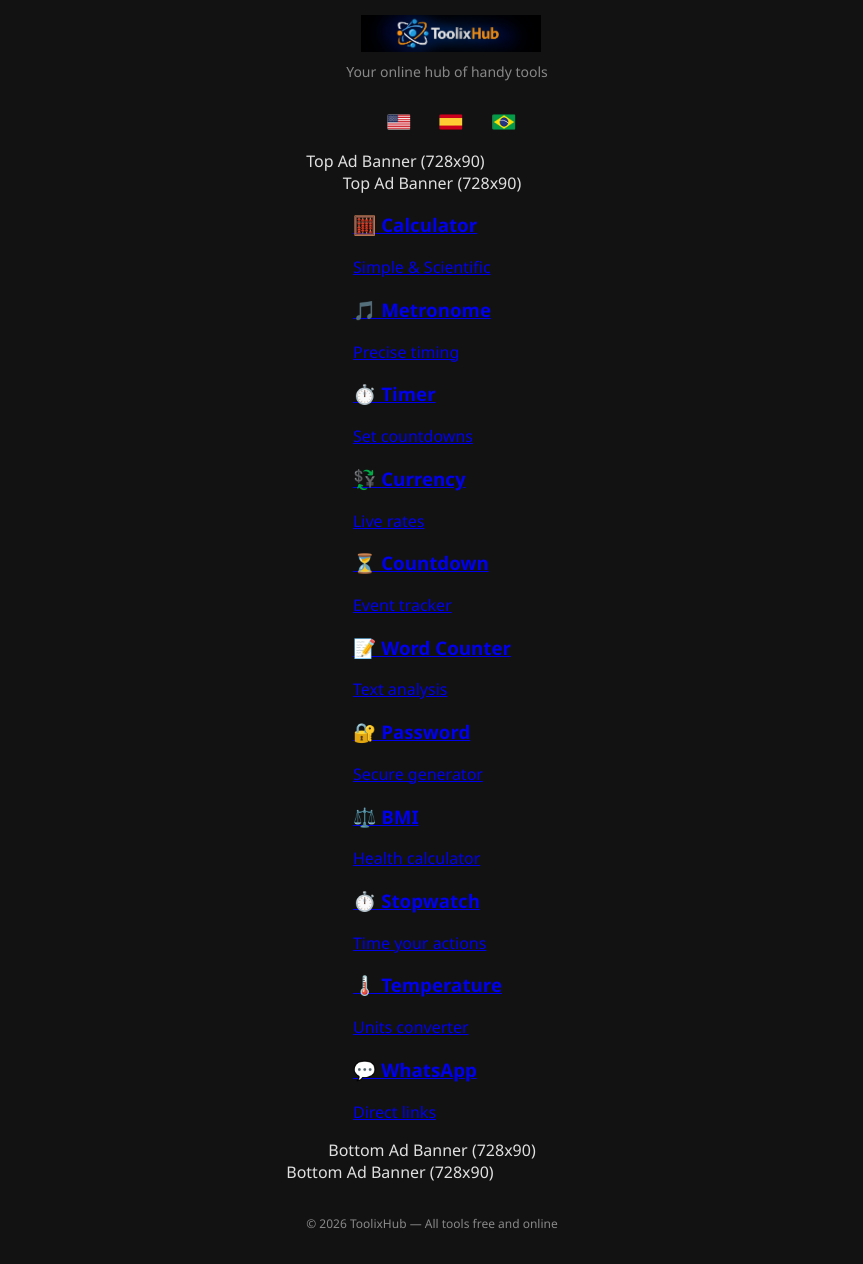
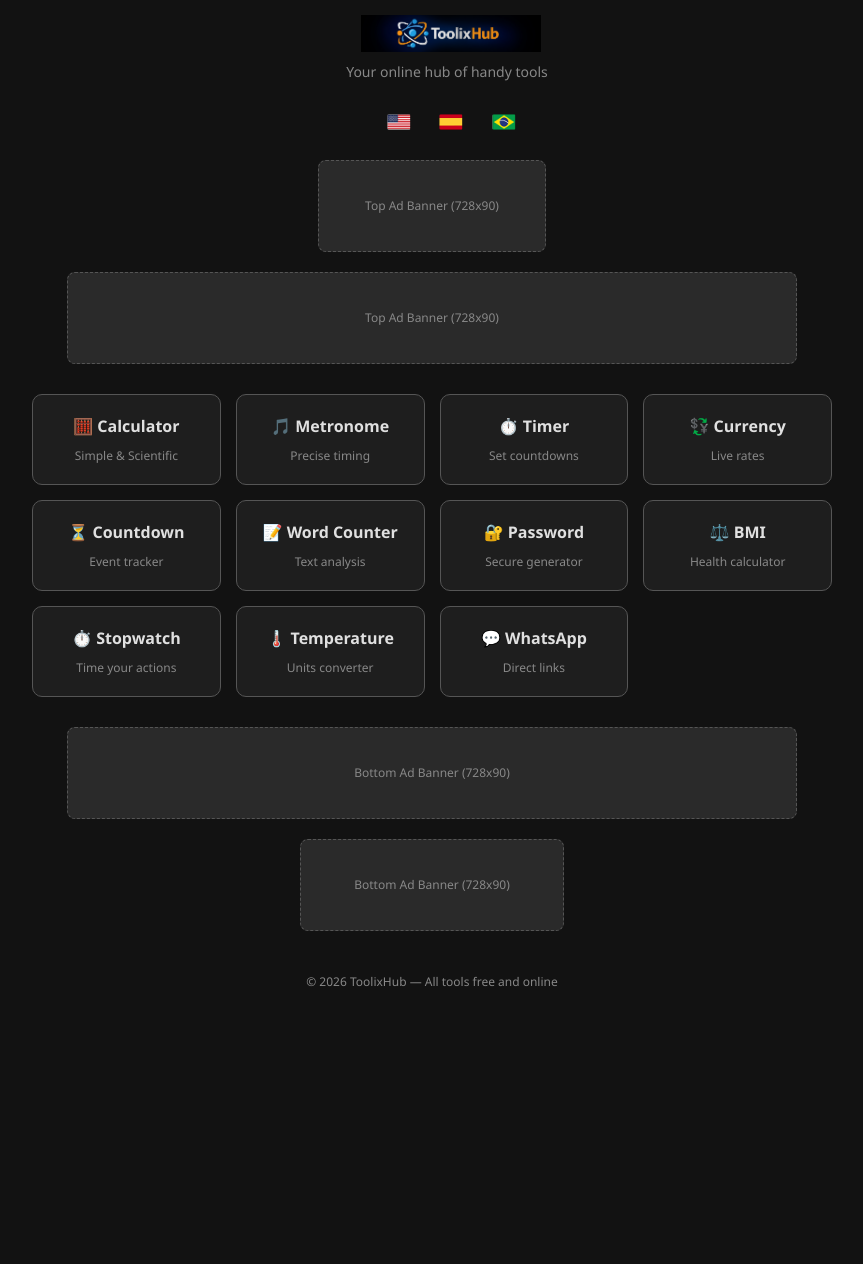
Before and after one commit to toolixhub-app/toolixhub, a Jekyll site: the page index.html, which Jekyll copies as it is, in a window 1280 px wide. Shown: the whole page, without its empty margins (208-1071 px from the left). Built offline with Jekyll 4.4.1, drawn with Linux system fonts in a browser that asks for light colours; after the commit the page ends 1022 px from its top, so only the background shows below that.

Commit message:
Update style_v2.css

```diff
--- a/css/style_v2.css
+++ b/css/style_v2.css
@@ -3,12 +3,12 @@
   --bg-color: #121212;
   --container-bg: #1e1e1e;
   --text-color: #e0e0e0;
+  --secondary-text: #888;
   --accent-color: #00bcd4;
   --border-color: #555;
   --btn-bg: #333;
   --btn-hover: #444;
   --ac-btn-bg: #ff5252;
-  --special-btn-bg: #555;
 }
 
 body {
@@ -25,9 +25,54 @@ body {
 /* --- CABEÇALHO UNIFICADO --- */
 header { text-align: center; padding: 15px; width: 100%; }
 header img { max-width: 180px; height: auto; }
-header p { color: #888; margin: 5px 0; font-size: 14px; }
+header p { color: var(--secondary-text); margin: 5px 0; font-size: 14px; }
 .lang-selector { margin-top: 5px; display: flex; justify-content: center; gap: 8px; }
 .lang-selector img { width: 24px; height: 16px; border-radius: 2px; }
+
+/* --- ESPAÇO DE ANÚNCIO --- */
+.ad-space {
+  background-color: #2a2a2a;
+  color: #888;
+  width: 90%;
+  max-width: 728px;
+  height: 90px;
+  display: flex;
+  align-items: center;
+  justify-content: center;
+  margin: 10px auto;
+  border-radius: 8px;
+  font-size: 12px;
+  border: 1px dashed var(--border-color);
+}
+
+/* --- LAYOUT HOME (Cards) --- */
+.home-container {
+  display: grid;
+  grid-template-columns: repeat(auto-fill, minmax(150px, 1fr));
+  gap: 15px;
+  width: 90%;
+  max-width: 800px;
+  padding: 20px 0;
+}
+
+.tool-card {
+  background: var(--container-bg);
+  padding: 20px;
+  border-radius: 10px;
+  text-align: center;
+  text-decoration: none;
+  color: var(--text-color);
+  border: 1px solid var(--border-color);
+  transition: transform 0.2s, border-color 0.2s;
+}
+
+.tool-card:hover {
+  transform: translateY(-5px);
+  border-color: var(--accent-color);
+}
+
+.tool-card h3 { margin: 0 0 10px 0; font-size: 16px; }
+.tool-card p { margin: 0; font-size: 12px; color: var(--secondary-text); }
 
 /* --- LAYOUT CALCULADORA (Grid) --- */
 .calc-container {
@@ -41,26 +86,13 @@ header p { color: #888; margin: 5px 0; font-size: 14px; }
   box-sizing: border-box;
 }
 
-#calc-display {
-  background-color: #121212;
-  color: var(--accent-color);
-  font-family: 'Courier New', Courier, monospace;
-  font-size: 32px;
-  text-align: right;
-  padding: 15px;
-  border-radius: 8px;
-  margin-bottom: 10px;
-  overflow-x: auto;
-  word-wrap: break-word;
-}
-
-/* --- GRADE DE BOTÕES (Básica) --- */
 .calc-buttons {
   display: grid;
   gap: 5px;
   width: 100%;
-  grid-template-columns: repeat(4, 1fr); /* Sempre 4 colunas */
 }
+.basic-grid { grid-template-columns: repeat(4, 1fr); }
+.sci-grid { grid-template-columns: repeat(5, 1fr); display: none; }
 
 .btn-calc {
   background-color: var(--btn-bg);
@@ -75,17 +107,10 @@ header p { color: #888; margin: 5px 0; font-size: 14px; }
   display: flex;
   justify-content: center;
   align-items: center;
-  box-sizing: border-box;
 }
 
-.btn-calc:hover { background-color: var(--btn-hover); }
-
-/* Estilos especiais para botões */
 .btn-calc.equal { grid-column: span 2; background-color: var(--accent-color); color: #000; }
 .btn-calc.ac { background-color: var(--ac-btn-bg); color: #fff; }
-.btn-calc.op { background-color: var(--special-btn-bg); }
+.btn-calc.sci { font-size: 12px; }
 
-/* --- TOGGLE BUTTONS (Removido) --- */
-.toggle-row { display: none; }
-
-footer { text-align: center; padding: 20px; color: #888; font-size: 12px; margin-top: auto; }
+footer { text-align: center; padding: 20px; color: var(--secondary-text); font-size: 12px; margin-top: auto; }
```
